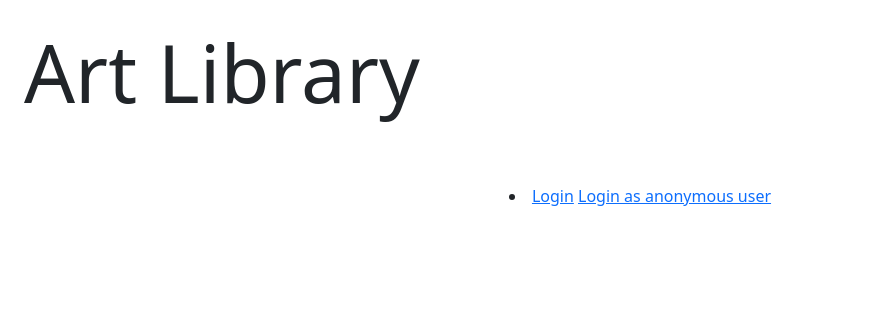
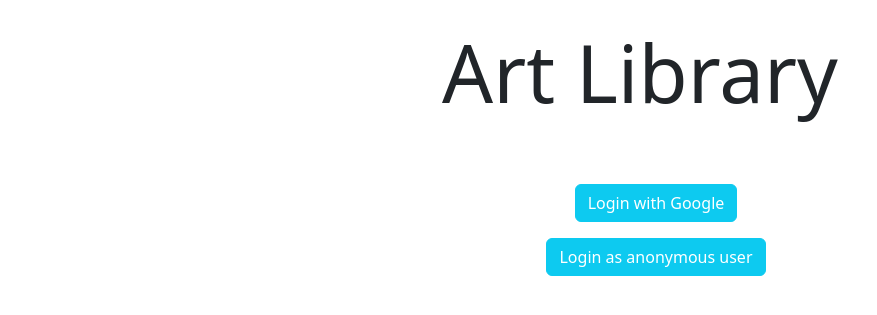
Before and after one commit to afiap333/art-library-afia, a Django app: page / in a window 1280 px wide. Shown: the top 315 px of the page, without its empty margins (0-877 px from the left). Run offline with Django 5.2, Linux system fonts and the light colour scheme; some libraries are stand-ins or nearby versions.

Commit message:
styled login page

```diff
--- a/artlibrary/templates/artlibrary/index.html
+++ b/artlibrary/templates/artlibrary/index.html
@@ -10,12 +10,14 @@
     <link rel="stylesheet" href="{% static 'css/bootstrap.css' %}">
 </head>
 <body>
-    <p class="display-1 p-4">Art Library</p>
+    <p class="display-1 p-4 text-center">Art Library</p>
     <div class="container p-4 text-center">
-        <li>
-            <a href="{% url 'store_user_role' %}">Login</a>
-            <a href="{% url 'store_user_role' %}?anonymous=true">Login as anonymous user</a>
-        </li>
+        <ul>
+            <button type="button" class="btn btn-info"> <a href="{% url 'store_user_role' %}" class="text-white text-decoration-none">Login with Google</a></button>
+        </ul>
+        <ul>
+            <button type="button" class="btn btn-info">  <a href="{% url 'store_user_role' %}?anonymous=true" class="text-white text-decoration-none">Login as anonymous user</a></button>
+        </ul>
     </div>
     <script src="{% static 'js/bootstrap.js' %}"></script>
 </body>
```
Also changed, not shown: db.sqlite3.
